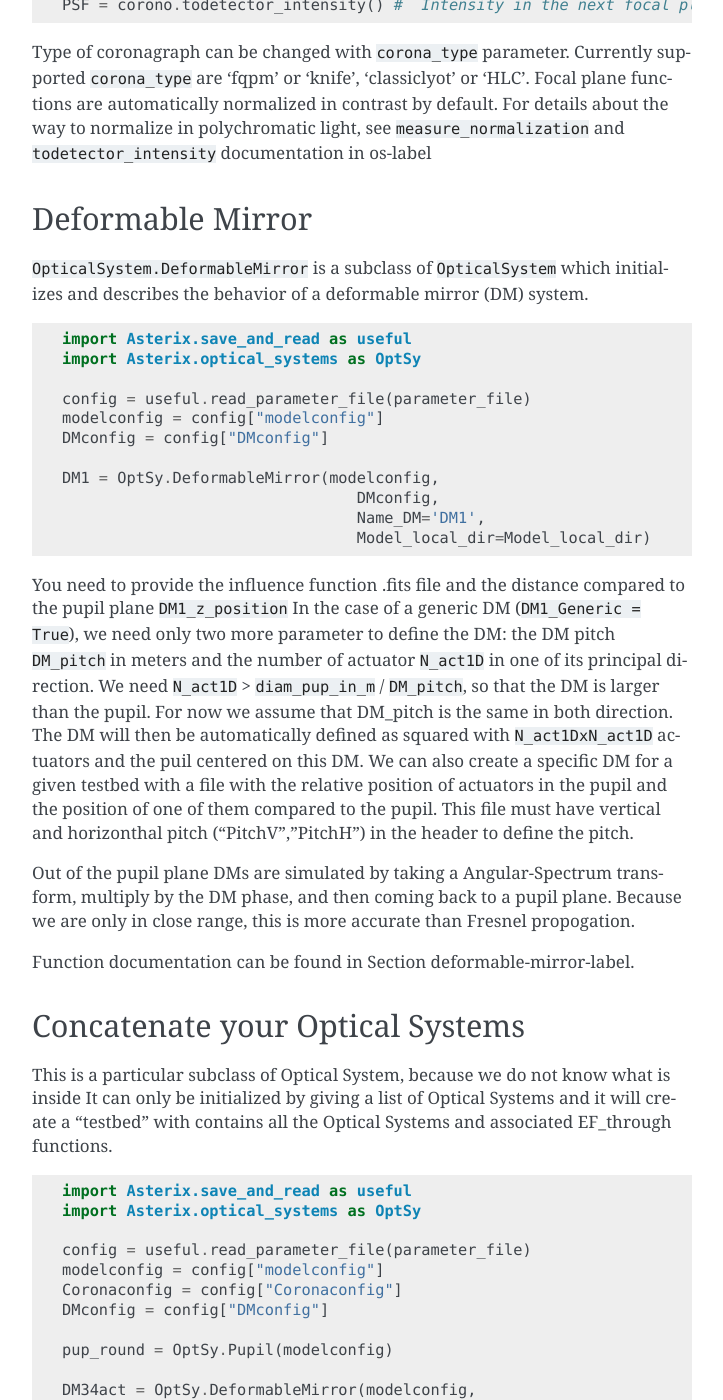
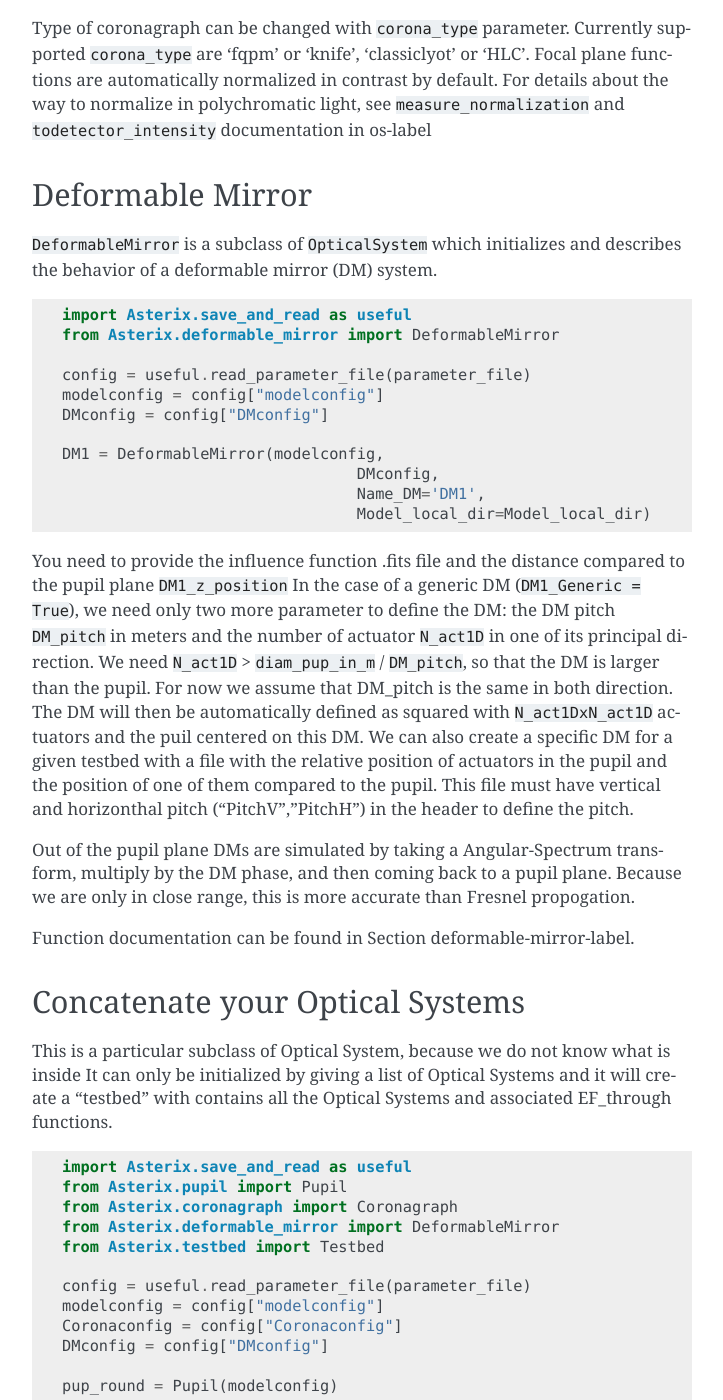
Before and after one commit to johanmazoyer/Asterix, a Sphinx documentation site: the page built from source/create_my_testbed.rst, in a window 1280 px wide and 1400 px high, scrolled down 3103 px. Shown: the whole window, without its empty margins (388-1111 px from the left). Built offline with Sphinx 7.4.7, drawn with Linux system fonts in a browser that asks for light colours; some of the changed text lies outside the part shown.

Commit message:
clean the docs

```diff
--- a/source/create_my_testbed.rst
+++ b/source/create_my_testbed.rst
@@ -23,12 +23,12 @@
 .. code-block:: python
 
     import Asterix.save_and_read as useful
-    import Asterix.optical_systems as OptSy
+    from Asterix.optical_systems import OpticalSystem
 
     config = useful.read_parameter_file(parameter_file)
     modelconfig = config["modelconfig"]
 
-    generic_os = OptSy.OpticalSystem(modelconfig)
+    generic_os = OpticalSystem(modelconfig)
 
 
 For the moment, this ``generic_os`` does not do anything, it's like an empty pupil plane.
@@ -61,9 +61,9 @@
 
 
 
-In the next section, we will present the existing ``OpticalSystem``s (``OpticalSystem.Pupil``,
-``OpticalSystem.Coronagraph``, ``OpticalSystem.DeformableMirror``) and the
-way to concatenate them easily to create an ``OpticalSystem.Testbed``.
+In the next section, we will present the existing ``OpticalSystem`` (``Pupil``,
+``Coronagraph``, ``DeformableMirror``) and the
+way to concatenate them easily to create an ``Testbed``.
 
 Finally, ``OpticalSystem`` have been set up with a mode where each optical plane is save to .fits for debugging purposes.
 This can generate a lot of fits especially if in a loop so be careful.
@@ -74,7 +74,7 @@
 Pupil
 +++++++++++++++++++++++
 
-``OpticalSystem.Pupil`` is the most simple type of ``OpticalSystem``. It initializes and describes the behavior
+``Pupil`` is the most simple type of ``OpticalSystem``. It initializes and describes the behavior
 of single pupil pupil is a sub class of ``OpticalSystem``. Obviously you can define your pupil without that
 with 2d arrray multiplication (this is a fairly simple object). The main advantage of defining them using
 ``OpticalSystem`` is that you can use default ``OpticalSystem`` functions to obtain PSF, transmission, etc...
@@ -83,12 +83,12 @@
 .. code-block:: python
 
     import Asterix.save_and_read as useful
-    import Asterix.optical_systems as OptSy
+    from Asterix.pupil import Pupil
 
     config = useful.read_parameter_file(parameter_file)
     modelconfig = config["modelconfig"]
 
-    pup_round = OptSy.Pupil(modelconfig)
+    pup_round = Pupil(modelconfig)
 
     # Because this is an OpticalSystem, you can access attribute functions:
 
@@ -102,13 +102,13 @@
 
 .. code-block:: python
 
-    pup_round = OptSy.Pupil(modelconfig, prad = 43)
+    pup_round = Pupil(modelconfig, prad = 43)
 
 Some specific aperture types are defined that you can access using the keyword ``PupType``
 
 .. code-block:: python
 
-    pup_roman = OptSy.Pupil(modelconfig, PupType = "RomanPup")
+    pup_roman = Pupil(modelconfig, PupType = "RomanPup")
 
 Currently supported ``PupType`` are : "RoundPup", "CleanPlane" (empty pupil plane), "RomanPup", "RomanLyot", "RomanPupTHD2", "RomanLyotTHD2".
 
@@ -125,7 +125,7 @@
 Coronagraph
 +++++++++++++++++++++++
 
-``OpticalSystem.Coronagraph`` is a sub class of ``OpticalSystem`` which initializes and describes the behavior
+``Coronagraph`` is a sub class of ``OpticalSystem`` which initializes and describes the behavior
 of a coronagraph system (from apodization plane at the entrance of the coronagraph to the Lyot plane). Function
 documentation can be found in Section :ref:`coronagraph-label`.
 
@@ -133,13 +133,13 @@
 .. code-block:: python
 
     import Asterix.save_and_read as useful
-    import Asterix.optical_systems as OptSy
+    from Asterix.coronagraph import Coronagraph
 
     config = useful.read_parameter_file(parameter_file)
     modelconfig = config["modelconfig"]
     Coronaconfig = config["Coronaconfig"]
 
-    corono = OptSy.Coronagraph(modelconfig, Coronaconfig)
+    corono = Coronagraph(modelconfig, Coronaconfig)
 
     exit_EF = corono.EF_through() # electrical field after the system
                                     #(by default, entrance field is 1.)
@@ -155,20 +155,20 @@
 Deformable Mirror
 +++++++++++++++++++++++
 
-``OpticalSystem.DeformableMirror`` is a subclass of ``OpticalSystem`` which initializes and describes the behavior
+``DeformableMirror`` is a subclass of ``OpticalSystem`` which initializes and describes the behavior
 of a deformable mirror (DM) system.
 
 
 .. code-block:: python
 
     import Asterix.save_and_read as useful
-    import Asterix.optical_systems as OptSy
+    from Asterix.deformable_mirror import DeformableMirror
 
     config = useful.read_parameter_file(parameter_file)
     modelconfig = config["modelconfig"]
     DMconfig = config["DMconfig"]
 
-    DM1 = OptSy.DeformableMirror(modelconfig,
+    DM1 = DeformableMirror(modelconfig,
                                     DMconfig,
                                     Name_DM='DM1',
                                     Model_local_dir=Model_local_dir)
@@ -196,28 +196,31 @@
 .. code-block:: python
 
     import Asterix.save_and_read as useful
-    import Asterix.optical_systems as OptSy
+    from Asterix.pupil import Pupil
+    from Asterix.coronagraph import Coronagraph
+    from Asterix.deformable_mirror import DeformableMirror
+    from Asterix.testbed import Testbed
 
     config = useful.read_parameter_file(parameter_file)
     modelconfig = config["modelconfig"]
     Coronaconfig = config["Coronaconfig"]
     DMconfig = config["DMconfig"]
 
-    pup_round = OptSy.Pupil(modelconfig)
+    pup_round = Pupil(modelconfig)
 
-    DM34act = OptSy.DeformableMirror(modelconfig,
+    DM34act = DeformableMirror(modelconfig,
                                     DMconfig,
                                     Name_DM='DM1',
                                     Model_local_dir=Model_local_dir)
 
-    DM32act = OptSy.DeformableMirror(modelconfig,
+    DM32act = DeformableMirror(modelconfig,
                                     DMconfig,
                                     Name_DM='DM3',
                                     Model_local_dir=Model_local_dir)
 
-    corono = OptSy.Coronagraph(modelconfig, Coronaconfig)
+    corono = Coronagraph(modelconfig, Coronaconfig)
     # and then just concatenate
-    testbed = OptSy.Testbed([pup_round, DM34act, DM32act, corono],
+    testbed = Testbed([pup_round, DM34act, DM32act, corono],
                             ["entrancepupil", "DM1", "DM3", "corono"])
 
 
@@ -227,7 +230,7 @@
 
 .. code-block:: python
 
-    testbed = OptSy.Testbed([pup_round, DM34act, DM32act, DM32act, corono],
+    testbed = Testbed([pup_round, DM34act, DM32act, DM32act, corono],
                         ["entrancepupil", "DM1", "DM3", "DM4", "corono"])
 
 
@@ -235,8 +238,8 @@
 
 .. code-block:: python
 
-    pup_roman = OptSy.Pupil(modelconfig, PupType = "RomanPup")
-    testbed = OptSy.Testbed([pup_round, DM34act, DM32act,pup_roman, corono],
+    pup_roman = Pupil(modelconfig, PupType = "RomanPup")
+    testbed = Testbed([pup_round, DM34act, DM32act,pup_roman, corono],
                                 ["entrancepupil", "DM1", "DM3", "romanpupil" , "corono"])
 
 
```
